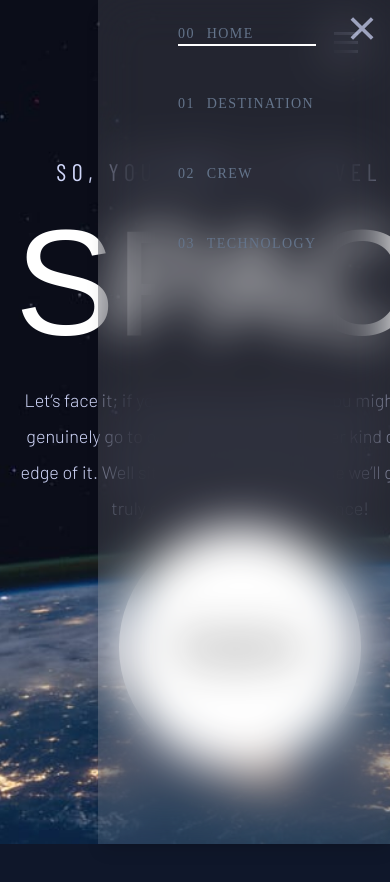
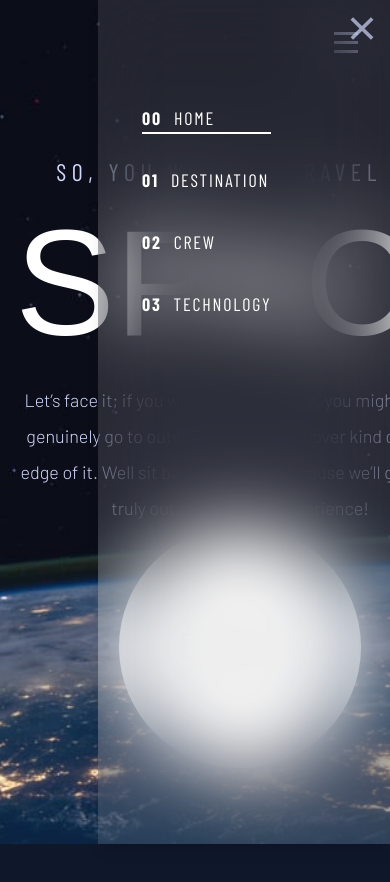
Before and after one commit to Alexjoshua14/Space-Tourism, a Next.js app: page / in a window 390 px wide. Both pictures are taken after a click on the button 346 px from the left and 42 px from the top of the page. Shown: the top 882 px of the page. Built offline with nearby package versions, Linux system fonts and the light colour scheme; a web font is replaced by a local one.

Commit message:
Complete mobile navBar

```diff
--- a/src/components/navBar.tsx
+++ b/src/components/navBar.tsx
@@ -71,19 +71,19 @@ const NavBar: FC<NavBarProps> = ({ }) => {
           <SheetTrigger className="absolute right-0 p-8">
             <Image src="/assets/shared/icon-hamburger.svg" width={24} height={24} alt="hamburger" />
           </SheetTrigger>
-          <SheetContent className="bg-opacity-10 backdrop-blur-xl border-0 text-white">
+          <SheetContent className="bg-opacity-10 backdrop-blur-2xl border-0 text-white">
 
             <SheetDescription>
               <nav>
-                <ul className="h-full min-w-fit w-1/2 flex flex-col gap-12 px-14">
+                <ul className="h-full min-w-fit w-1/2 flex flex-col gap-8 px-5 py-20">
                   {navOptions.map((option, index) => (
                     <li key={`nav-link-${option.name}`}
-                      className={`h-full border-b-2 ${pathname === option.path ? "border-white" : "border-transparent"}`}>
-                      <Link href={option.path} className="flex gap-3 tracking-widest">
-                        <p className="font-medium">
+                      className={`h-full border-b-2 transition-colors ${pathname === option.path ? "border-white" : "border-transparent"}`}>
+                      <Link href={option.path} className="flex gap-3 tracking-widest text-lg text-white font-header">
+                        <p className="font-bold">
                           {`0${index}`}
                         </p>
-                        <p className="text-sm lg:text-base font-extralight">
+                        <p className="font-extralight">
                           {option.name.toUpperCase()}
                         </p>
                       </Link>
```
